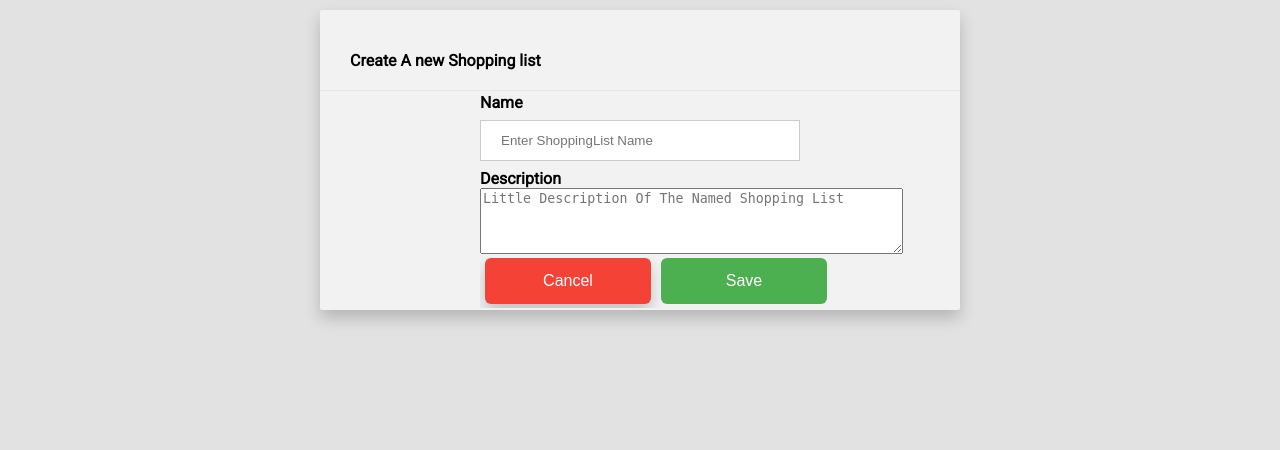
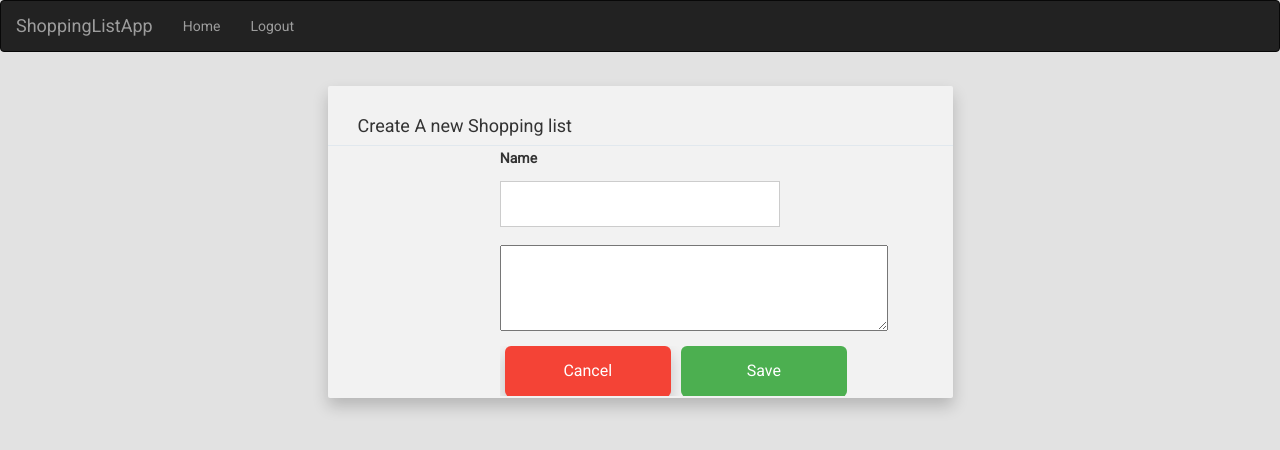
Before and after one commit to esirK/ShoppingList, a Flask app: page /create_shoppinglist in a window 1280 px wide. Shown: the top 450 px of the page. Run offline with Flask 2, Linux system fonts and the light colour scheme; the visitor is signed in with stand-in values (Sample User, id 1); some libraries are stand-ins or nearby versions.

Commit message:
[CHORE] Create a form called create_shoppinglist which users will use to create a ShoppingList of their own

```diff
--- a/app/forms.py
+++ b/app/forms.py
@@ -1,6 +1,7 @@
 from flask_wtf import Form
 from wtforms import StringField, PasswordField, BooleanField
 from wtforms.validators import DataRequired, length, Email, EqualTo
+from wtforms.widgets import TextArea
 
 
 class SignUpForm(Form):
@@ -15,3 +16,9 @@
     email = StringField("Email", validators=[DataRequired(), length(min=4)])
     password = PasswordField('Password', validators=[DataRequired(), length(min=4, max=80)])
     # remember = BooleanField('remember me')
+
+
+class CreateShoppingList(Form):
+    name = StringField("Name", validators=[DataRequired(), length(min=4)])
+    # description = StringField("Description", validators=[DataRequired(), length(min=4)])
+    body = StringField("Description", widget=TextArea())
--- a/app/main.py
+++ b/app/main.py
@@ -3,7 +3,7 @@
 from flask_login import LoginManager, login_user, current_user, logout_user, login_required
 from werkzeug.utils import redirect
 
-from app.forms import SignUpForm, LoginForm
+from app.forms import SignUpForm, LoginForm, CreateShoppingList
 from app.models.account import Account
 from app.models.user import User
 
@@ -80,10 +80,21 @@
     return redirect(url_for("index"))
 
 
-@app.route("/create_shoppinglist")
-@login_required
+@app.route("/create_shoppinglist", methods=['GET', 'POST'])
 def create_shopping_lst():
-    return render_template("create_shoppinglist.html")
+    form = CreateShoppingList()
+    if current_user.is_authenticated:
+        if form.validate_on_submit():
+            if current_user.account.check_user(form.email.data):
+                # User Exist
+                flash("User Already Exists")
+            else:
+                account.create_user(User(form.username.data, form.email.data, form.password.data))
+                flash("User Created Successfully")
+                return redirect("login")
+
+        return render_template("create_shoppinglist.html", form=form)
+    return redirect(url_for('index'))
 
 
 @app.route("/invalid")
--- a/app/templates/create_shoppinglist.html
+++ b/app/templates/create_shoppinglist.html
@@ -1,30 +1,43 @@
 <!DOCTYPE html>
+<!-- Extend base.html to reuse navigation tab and enable message flashing -->
+{% extends "base.html" %}
+{% from "_render_field.html" import render_field %}
+
 <html lang="en">
+{% block head %}
+
+{{ super() }}
+
 <head>
     <meta charset="UTF-8">
     <title>Create BucketList</title>
     <link href="https://fonts.googleapis.com/css?family=Roboto:400,300,100" rel="stylesheet">
     <link rel="stylesheet" href="{{ url_for('static',filename='main.css') }}">
 </head>
+
+{% endblock %}
+
 <body>
+{% block page_content %}
 
-<form class="card" id="new_bkt">
+<form class="card" id="new_bkt" action="{{ url_for('create_shopping_lst') }}" method="post">
     <div class="form-header">
         <h4 class="title">Create A new Shopping list</h4>
     </div>
     <div class="container">
-        <label><b>Name</b></label>
-        <input type="text" placeholder="Enter ShoppingList Name" name="shopping_list_name" required>
 
-        <label><b>Description</b></label>
-
-        <textarea rows="4" cols="50" name="bsk_desc" placeholder="Little Description Of The Named Shopping List"></textarea>
+            {{ form.csrf_token }}
+            {{ render_field(form.name) }}
+            {{ render_field(form.body(cols="50", rows="4")) }}
 
         <div class="btm_buttons">
-            <button type="button"  class="cancelbtn" onclick="history.back()">Cancel</a></button>
-            <button type="submit" class="loginbtn"><a href="bucketlist.html">Save</a></button>
+            <button type="button"  class="cancelbtn" onclick="history.back()">Cancel</button>
+            <button type="submit" class="loginbtn">Save</button>
         </div>
+
     </div>
 </form>
+{% endblock %}
+
 </body>
 </html>
```
